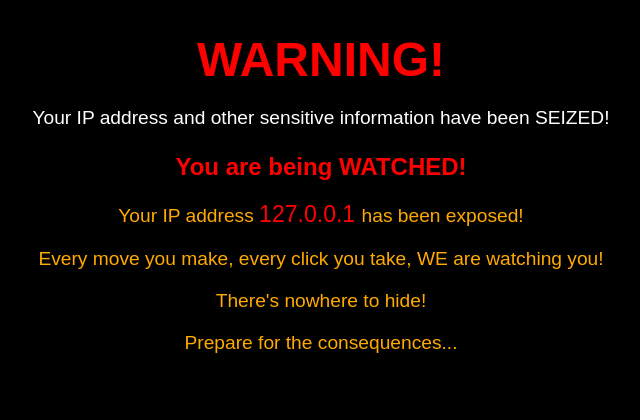
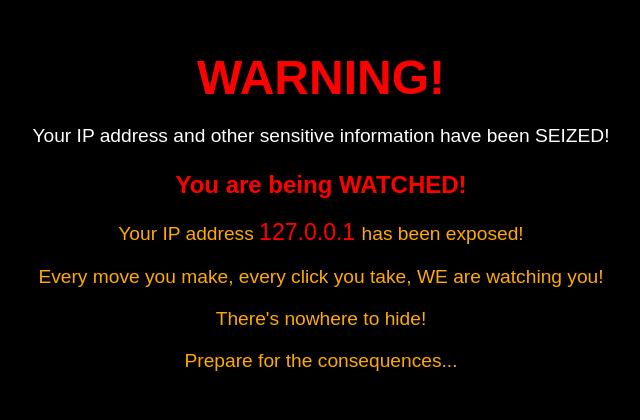
Before and after one commit to GarrettOHara/web-server, a Flask app: page / in a window 1280 px wide. Shown: the top 420 px of the page, without its empty margins (319-959 px from the left). Before the commit the page ends 353 px from the top, so only its background shows below. Run offline with Flask 3, Linux system fonts and the light colour scheme.

Commit message:
adding margin to index.html

```diff
--- a/templates/index.html
+++ b/templates/index.html
@@ -13,11 +13,12 @@
             font-family: Arial, sans-serif;
             text-align: center;
             min-height: 100vh; /* Set min-height to 100vh */
-    }
+        }
         h1 {
             font-size: 3em;
             color: #ff0000;
             margin-bottom: 20px;
+            margin-top: 50px; /* Add margin-top */
         }
         p {
             font-size: 1.2em;
```
